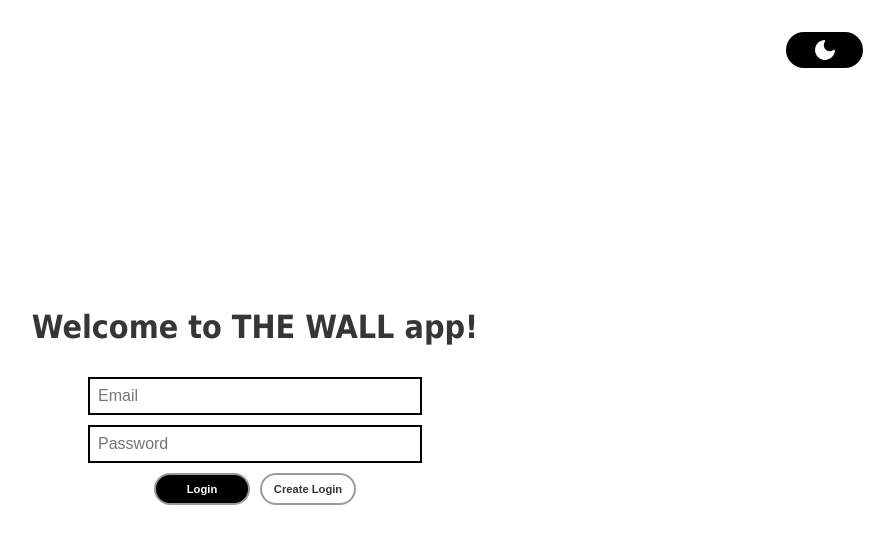
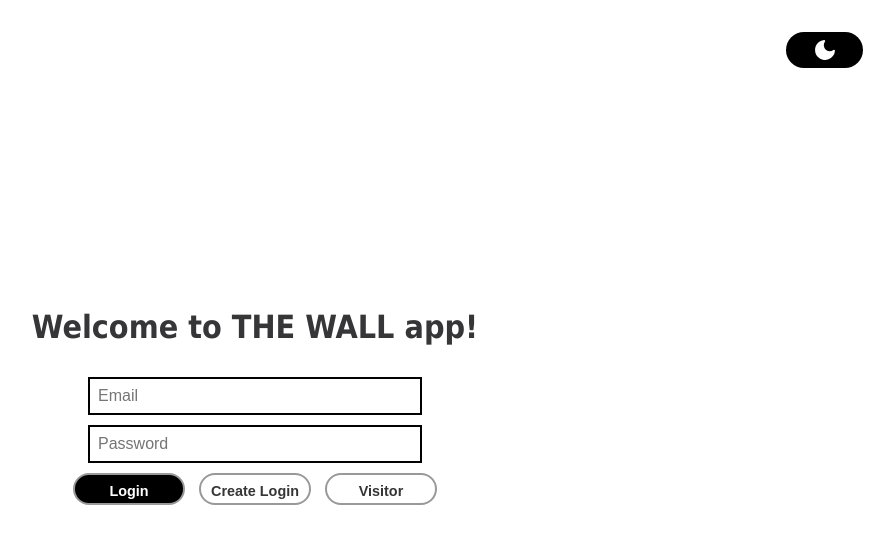
Before and after one commit to DiegoCampos1/wall-app-frontend, a React (Create React App) app: page / in a window 1280 px wide. Shown: the top 544 px of the page, without its empty margins (385-1279 px from the left). Built offline with nearby package versions, Linux system fonts and the light colour scheme; no server answers.

Commit message:
Create Link in home to wall

```diff
--- a/src/pages/Login/index.jsx
+++ b/src/pages/Login/index.jsx
@@ -65,6 +65,9 @@ function Login() {
         <Link to="create-login">
           <SecondButton type="button">Create Login</SecondButton>
         </Link>
+        <Link to="wall">
+          <SecondButton type="button">Visitor</SecondButton>
+        </Link>
       </ButtonContainer>
     </LoginContainer>
   );
--- a/src/pages/Login/styledComponents.jsx
+++ b/src/pages/Login/styledComponents.jsx
@@ -6,14 +6,14 @@ export const Button = styled.button`
   background-color: ${({ theme }) => theme.background};
   border-radius: 30px;
   cursor: pointer;
-  font-size: 0.7rem;
+  font-size: 0.9rem;
   font-weight: 700;
   justify-content: space-between;
   margin: 0 auto;
   overflow: hidden;
   padding: 0.5rem;
   position: relative;
-  width: 6rem;
+  width: 7rem;
   height: 2rem;
   outline: none;
 `;
@@ -24,14 +24,14 @@ export const SecondButton = styled.button`
   background-color: ${({ theme }) => theme.invertBackground};
   border-radius: 30px;
   cursor: pointer;
-  font-size: 0.7rem;
+  font-size: 0.9rem;
   font-weight: 700;
   justify-content: space-between;
   margin: 0 auto;
   overflow: hidden;
   padding: 0.5rem;
   position: relative;
-  width: 6rem;
+  width: 7rem;
   height: 2rem;
   outline: none;
 `;
@@ -59,5 +59,5 @@ export const LoginContainer = styled.div`
 
 export const ButtonContainer = styled.div`
   display: flex;
-  gap: 10px;
+  gap: 14px;
 `;
```
